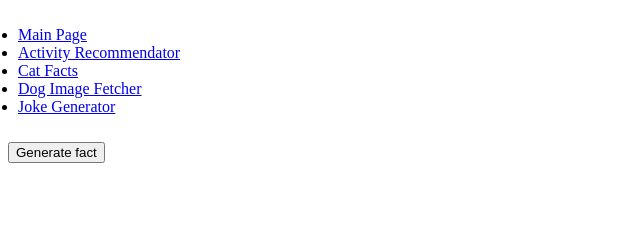
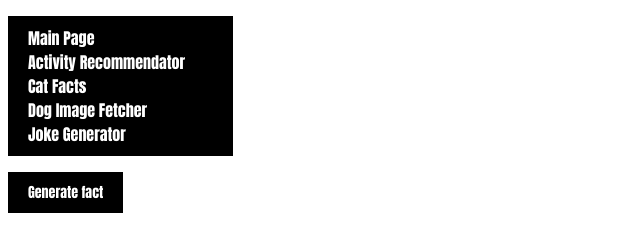
Before and after one commit to CaptainCluster/TimeKiller, a plain HTML site: page cat_facts/catfacts.html in a window 1280 px wide. Shown: the whole page, without its empty margins (0-640 px from the left). Drawn offline with Linux system fonts and the light colour scheme.

Commit message:
Changes to the appearance

```diff
--- a/html_components.js
+++ b/html_components.js
@@ -33,7 +33,9 @@ function forEachLoopProcess(selectionTabHolder, pair){
     //We use a li-tag to display the entire selection, one line per activity
     //a-tags will provide user the hyperlink that they can click to move.
     const linkHolder = document.createElement("li");
+    linkHolder.className = "activityLi";
     const selectableActivityElement = document.createElement("a");
+    selectableActivityElement.className = "activityLink";
 
     selectableActivityElement.href =  value;
     selectableActivityElement.textContent = key + "\n";
--- a/styles.css
+++ b/styles.css
@@ -1,7 +1,31 @@
+
 .dogImage{
     width: 300px;
     height: 300px;
 }
 .selectionTab{
-  padding: 10px 10px;
+  background-color: rgb(0, 0, 0);
+  border: 10px;
+  width: 200px;
+  padding-left: 20px;
+  padding-right: 5px;
+  padding-top: 10px;
+  padding-bottom: 10px;
+  font-family: Impact, Haettenschweiler, 'Arial Narrow Bold', sans-serif
 }
+.activityLink{
+  color: rgb(255, 255, 255);
+  text-decoration: none;
+}
+.activityLi{
+  list-style-type: none;
+}
+button{
+  background-color: #000000;
+  color: #fff;
+  border: none;
+  padding: 10px 20px;
+  font-size: 14px;
+  font-family: Impact, Haettenschweiler, 'Arial Narrow Bold', sans-serif;
+  cursor: pointer;
+}
```
Also changed, not shown: index.html (+2 -1 lines), index.js (line endings or trailing spaces).
